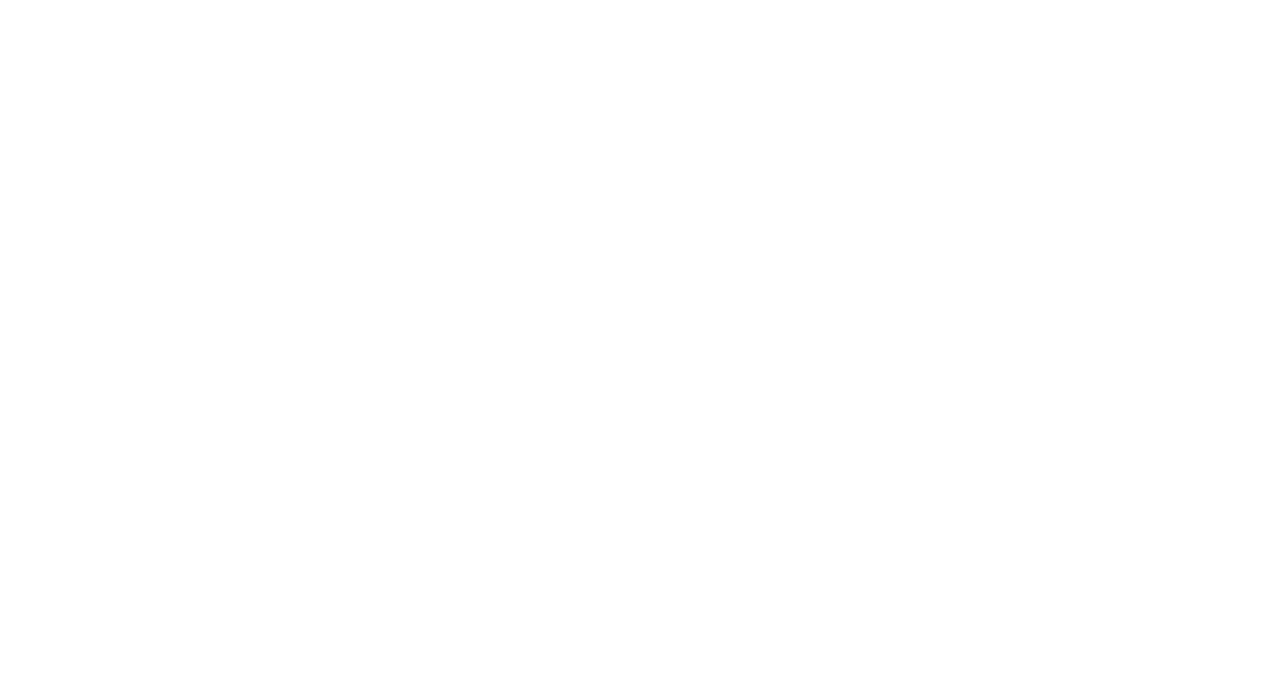
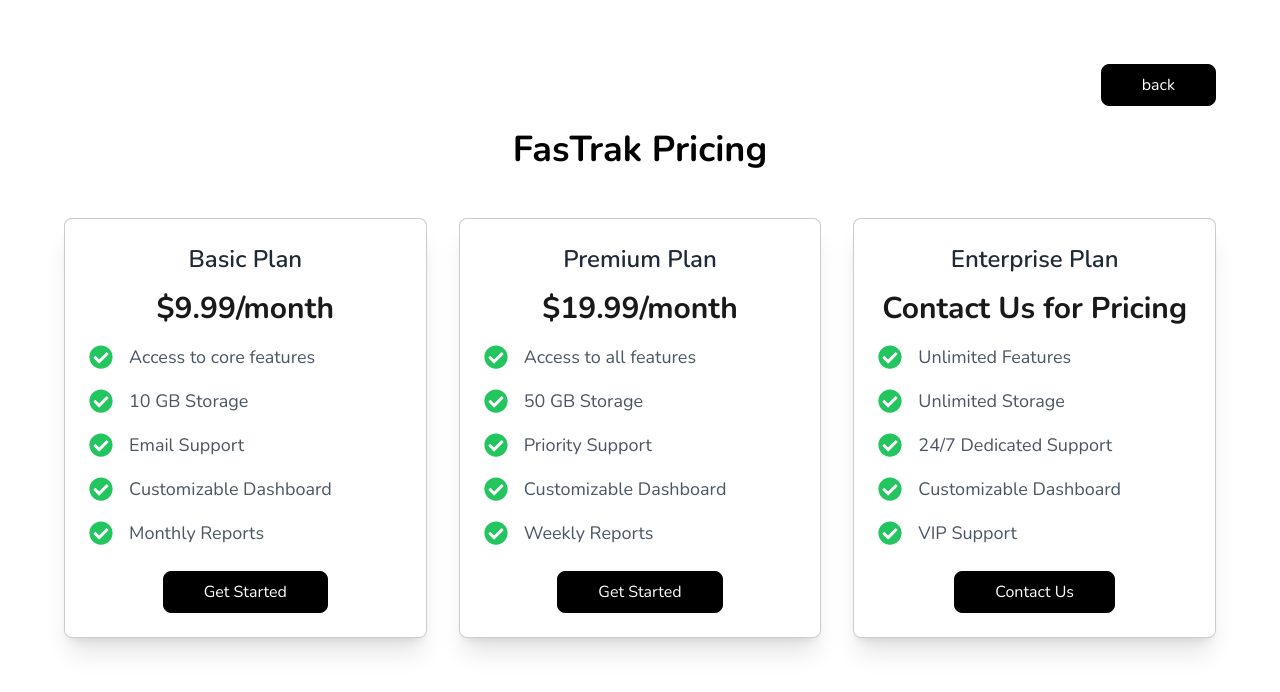
Before and after one commit to ANSBUTT1/fast-track-chatboat, a React (Create React App) app in the folder fast-track-chatbot/: page /pricing in a window 1280 px wide. Before the commit this address had no page. Shown: the top 692 px of the page. Built offline with nearby package versions, Linux system fonts and the light colour scheme.

Commit message:
create a pricing module

```diff
--- a/fast-track-chatbot/src/App.js
+++ b/fast-track-chatbot/src/App.js
@@ -6,6 +6,7 @@
 import SignUp from './pages/SignUp';
 import ForgetPassword from './pages/ForgetPassword';
 import ResetPassword from './pages/Resetpassword';
+import Pricing from './pages/Pricing';
 
 const App = () => {
   return (
@@ -17,6 +18,7 @@
         <Route path='/signup' element={<SignUp/>} />
         <Route path='/forgot-password' element={<ForgetPassword/>} />
         <Route path="/rest-password" element={<ResetPassword/>} />
+        <Route path='/pricing' element={<Pricing/>}/>
       </Routes>
     </Router>
   );
--- a/fast-track-chatbot/src/components/Navbar.jsx
+++ b/fast-track-chatbot/src/components/Navbar.jsx
@@ -84,9 +84,11 @@
 
               {/* Images Link */}
               <li>
+              <Link to="/pricing">
                 <div className="hover:underline text-sm font-semibold transition-colors duration-200 ease-in-out hover:text-primary cursor-pointer">
                   Pricing
                 </div>
+              </Link>
               </li>
 
               {/* Labs Icon with Tooltip */}
@@ -367,7 +369,7 @@
             <div className="flex flex-col justify-around gap-4">
 
 
-              <Link to="/login">
+              <Link >
               <button
                 onClick={() => {
                   setIsAuthenticated(true);
--- /dev/null
+++ b/fast-track-chatbot/src/components/PricingModule.jsx
@@ -0,0 +1,90 @@
+import React from 'react'
+import { FaCheckCircle } from 'react-icons/fa';  // Importing a more professional check circle icon from Font Awesome
+import { Link } from 'react-router-dom';  // Import Link from react-router-dom
+const PricingModule = () => {
+  return (
+    <div className="max-w-7xl mx-auto px-6 sm:px-16 py-16">
+    <div className='flex justify-end mb-6'>
+      <Link to="/">
+        <button className='bg-primary text-secondary px-10 py-2 rounded-lg hover:bg-secondary hover:text-primary border border-primary '>back</button>
+      </Link>
+    </div>
+    <h1 className="text-4xl font-bold text-center text-primary mb-12">FasTrak Pricing</h1>
+    <div className="grid grid-cols-1 sm:grid-cols-2 lg:grid-cols-3 gap-8 ">
+      {/* Basic Plan */}
+      <div className="bg-secondary border border-primary/20 shadow-xl rounded-lg p-6 text-center hover:scale-105 transition-all duration-300">
+        <h2 className="text-2xl font-semibold text-gray-800 mb-4">Basic Plan</h2>
+        <p className="text-3xl font-bold text-primary/90 mb-4">$9.99/month</p>
+        <ul className="  flex flex-col items-start  text-gray-600 space-y-4 mb-6">
+          <li className="flex items-center text-lg">
+            <FaCheckCircle className="text-green-500 mr-4 text-2xl hover:text-green-600 transition-colors" /> Access to core features
+          </li>
+          <li className="flex items-center text-lg">
+            <FaCheckCircle className="text-green-500 mr-4 text-2xl hover:text-green-600 transition-colors" /> 10 GB Storage
+          </li>
+          <li className="flex items-center text-lg">
+            <FaCheckCircle className="text-green-500 mr-4 text-2xl hover:text-green-600 transition-colors" /> Email Support
+          </li>
+          <li className="flex items-center text-lg">
+            <FaCheckCircle className="text-green-500 mr-4 text-2xl hover:text-green-600 transition-colors" /> Customizable Dashboard
+          </li>
+          <li className="flex items-center text-lg">
+            <FaCheckCircle className="text-green-500 mr-4 text-2xl hover:text-green-600 transition-colors" /> Monthly Reports
+          </li>
+        </ul>
+        <button className="bg-primary text-secondary px-10 py-2 rounded-lg hover:bg-secondary hover:text-primary border border-primary">Get Started</button>
+      </div>
+
+      {/* Premium Plan */}
+      <div className="bg-white shadow-xl border border-primary/20 rounded-lg p-6 text-center hover:scale-105 transition-all duration-300">
+        <h2 className="text-2xl font-semibold text-gray-800 mb-4">Premium Plan</h2>
+        <p className="text-3xl font-bold text-primary/90 mb-4">$19.99/month</p>
+        <ul className="flex flex-col items-start text-gray-600 space-y-4 mb-6">
+          <li className="flex items-center text-lg">
+            <FaCheckCircle className="text-green-500 mr-4 text-2xl hover:text-green-600 transition-colors" /> Access to all features
+          </li>
+          <li className="flex items-center text-lg">
+            <FaCheckCircle className="text-green-500 mr-4 text-2xl hover:text-green-600 transition-colors" /> 50 GB Storage
+          </li>
+          <li className="flex items-center text-lg">
+            <FaCheckCircle className="text-green-500 mr-4 text-2xl hover:text-green-600 transition-colors" /> Priority Support
+          </li>
+          <li className="flex items-center text-lg">
+            <FaCheckCircle className="text-green-500 mr-4 text-2xl hover:text-green-600 transition-colors" /> Customizable Dashboard
+          </li>
+          <li className="flex items-center text-lg">
+            <FaCheckCircle className="text-green-500 mr-4 text-2xl hover:text-green-600 transition-colors" /> Weekly Reports
+          </li>
+        </ul>
+        <button className="bg-primary text-secondary px-10 py-2 rounded-lg hover:bg-secondary hover:text-primary border border-primary">Get Started</button>
+      </div>
+
+      {/* Enterprise Plan */}
+      <div className="bg-white shadow-xl border border-primary/20 rounded-lg p-6 text-center hover:scale-105 transition-all duration-300">
+        <h2 className="text-2xl font-semibold text-gray-800 mb-4">Enterprise Plan</h2>
+        <p className="text-3xl font-bold text-primary/90 mb-4">Contact Us for Pricing</p>
+        <ul className="flex flex-col items-start text-gray-600 space-y-4 mb-6">
+          <li className="flex items-center text-lg">
+            <FaCheckCircle className="text-green-500 mr-4 text-2xl hover:text-green-600 transition-colors" /> Unlimited Features
+          </li>
+          <li className="flex items-center text-lg">
+            <FaCheckCircle className="text-green-500 mr-4 text-2xl hover:text-green-600 transition-colors" /> Unlimited Storage
+          </li>
+          <li className="flex items-center text-lg">
+            <FaCheckCircle className="text-green-500 mr-4 text-2xl hover:text-green-600 transition-colors" /> 24/7 Dedicated Support
+          </li>
+          <li className="flex items-center text-lg">
+            <FaCheckCircle className="text-green-500 mr-4 text-2xl hover:text-green-600 transition-colors" /> Customizable Dashboard
+          </li>
+          <li className="flex items-center text-lg">
+            <FaCheckCircle className="text-green-500 mr-4 text-2xl hover:text-green-600 transition-colors" /> VIP Support
+          </li>
+        </ul>
+        <button className="bg-primary text-secondary px-10 py-2 rounded-lg hover:bg-secondary hover:text-primary border border-primary">Contact Us</button>
+      </div>
+    </div>
+  </div>
+  )
+}
+
+export default PricingModule
--- /dev/null
+++ b/fast-track-chatbot/src/pages/Pricing.jsx
@@ -0,0 +1,11 @@
+import React from 'react';
+import PricingModule from '../components/PricingModule';
+
+
+const Pricing = () => {
+  return (
+    <> <PricingModule/> </>
+  );
+};
+
+export default Pricing;
```
